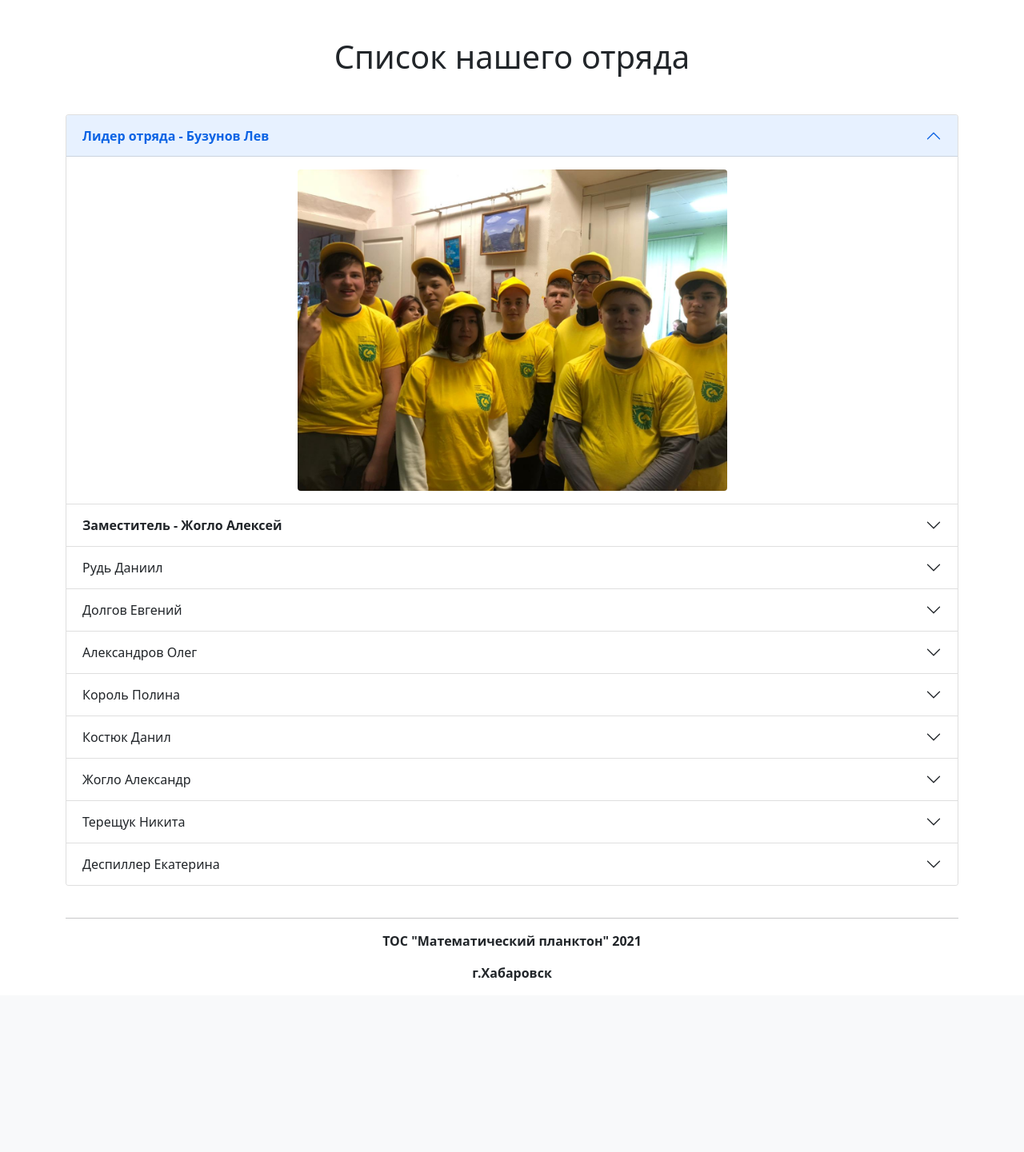
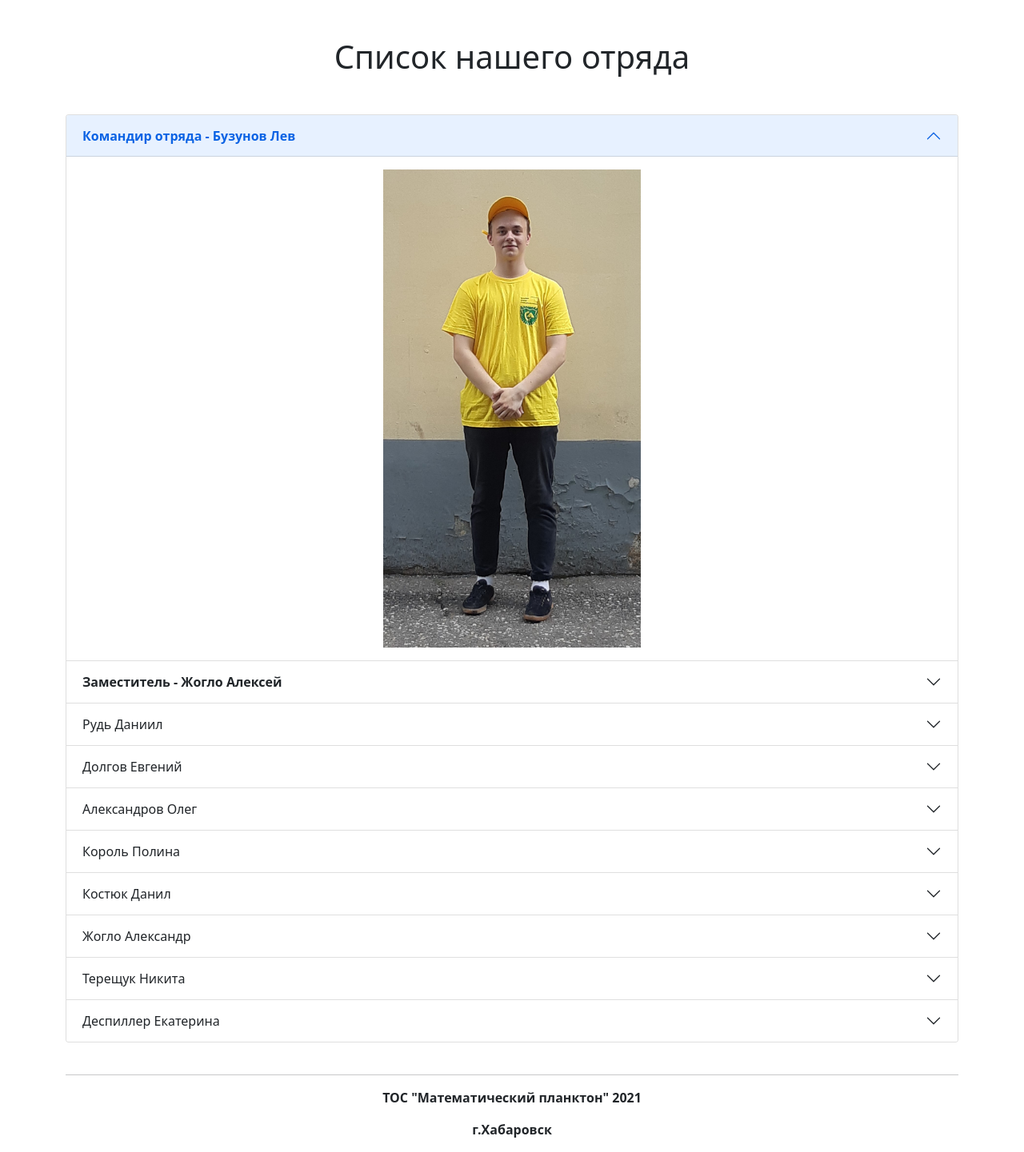
Before and after one commit to sokeri-shit-it/tos, a Flask app: page / in a window 1280 px wide. Shown: the part 1074-2515 px from the top of the page at 80% size. Before the commit the page ends 2301 px from the top, so only its background shows below. Run offline with Flask 2, Linux system fonts and the light colour scheme.

Commit message:
Доделал список отряда

```diff
--- a/static/css/all.css
+++ b/static/css/all.css
@@ -1,3 +1,15 @@
-div.my-background {
-    background-image: url('/static/css/back.png')
+div.my-accordion-button {
+    position: relative;
+    display: flex;
+    align-items: center;
+    width: 100%;
+    padding: 1rem 1.25rem;
+    font-size: 1rem;
+    color: #212529;
+    text-align: center;
+    background-color: #fff;
+    border: 0;
+    border-radius: 0;
+    overflow-anchor: none;
+    transition: color .15s ease-in-out,background-color .15s ease-in-out,border-color .15s ease-in-out,box-shadow .15s ease-in-out,border-radius .15s ease;
 }
--- a/templates/base.html
+++ b/templates/base.html
@@ -10,7 +10,6 @@
 	<script src="https://cdn.jsdelivr.net/npm/bootstrap@5.0.0-beta2/dist/js/bootstrap.bundle.min.js" integrity="sha384-b5kHyXgcpbZJO/tY9Ul7kGkf1S0CWuKcCD38l8YkeH8z8QjE0GmW1gYU5S9FOnJ0" crossorigin="anonymous"></script>
 	<link rel="shortcut icon" href="static/img/tos_logo.jpg" type="image/png">
 	<link rel="stylesheet" type="text/css" href="static/css/all.css">
-
 	<title>{% block title %}{% endblock %}</title>
 
 </head>
@@ -67,6 +66,7 @@
 	<main>
 		<div>{% block head %}{% endblock %}</div>
 		<div class="container">{% block container %}{% endblock %}</div>
+		<div class="container-lg">{% block containerLg %}{% endblock %}</div>
 
 		<footer class="container">
 			<br><hr>
--- a/templates/index.html
+++ b/templates/index.html
@@ -9,7 +9,7 @@
 			<div class="p-lg-5 my-5 text-primary text-center bg-white rounded-3">
 				<h1 class="display-4 fw-normal text-bold"><b> Математический планктон </b></h1><br>
 				<p class="lead fw-norma text-bold">Наш слоган</p><br>
-				<a class="btn btn-outline-primary" href="/about_us">Узнать больше
+				<a class="btn btn-outline-primary" href="/about-us">Узнать больше
 				<svg xmlns="http://www.w3.org/2000/svg" width="16" height="16" fill="currentColor" class="bi bi-box-arrow-in-right" viewBox="0 0 16 16">
 					<path fill-rule="evenodd" d="M6 3.5a.5.5 0 0 1 .5-.5h8a.5.5 0 0 1 .5.5v9a.5.5 0 0 1-.5.5h-8a.5.5 0 0 1-.5-.5v-2a.5.5 0 0 0-1 0v2A1.5 1.5 0 0 0 6.5 14h8a1.5 1.5 0 0 0 1.5-1.5v-9A1.5 1.5 0 0 0 14.5 2h-8A1.5 1.5 0 0 0 5 3.5v2a.5.5 0 0 0 1 0v-2z"/>
 					<path fill-rule="evenodd" d="M11.854 8.354a.5.5 0 0 0 0-.708l-3-3a.5.5 0 1 0-.708.708L10.293 7.5H1.5a.5.5 0 0 0 0 1h8.793l-2.147 2.146a.5.5 0 0 0 .708.708l3-3z"/>
@@ -19,127 +19,127 @@
 	</div>
 {% endblock %}
 
-{% block container %}
+{% block containerLg %}
 	<br>
 	<h1 class="text-bold text-center m-4">Список нашего отряда</h1><br>
-	<div class="accordion" id="accordionPanelsStayOpenExample">
+	<div class="accordion text-center" id="accordionExample">
 		<div class="accordion-item">
-		  <h2 class="accordion-header" id="panelsStayOpen-headingOne">
-			<button class="accordion-button" type="button" data-bs-toggle="collapse" data-bs-target="#panelsStayOpen-collapseOne" aria-expanded="true" aria-controls="panelsStayOpen-collapseOne">
-			  <b>Лидер отряда - Бузунов Лев</b>
+		  <h2 class="accordion-header" id="headingOne">
+			<button class="accordion-button" type="button" data-bs-toggle="collapse" data-bs-target="#collapseOne" aria-expanded="true" aria-controls="collapseOne">
+			  <b>Командир отряда - Бузунов Лев</b>
 			</button>
 		  </h2>
-		  <div id="panelsStayOpen-collapseOne" class="accordion-collapse collapse show" aria-labelledby="panelsStayOpen-headingOne">
-			<div class="accordion-body">
-				<img src="static/img/crew.jpeg" class="rounded mx-auto d-block" alt="Бузунов Лев" width="50%">
+		  <div id="collapseOne" class="accordion-collapse collapse show" aria-labelledby="headingOne" data-bs-parent="#accordionExample">
+			<div class="accordion-body	">
+				<img src="static/img/buzunov.jpg" alt="Командир отряда - Бузунов Лев" width="30%">
 			</div>
 		  </div>
 		</div>
 		<div class="accordion-item">
-		  <h2 class="accordion-header" id="panelsStayOpen-headingTwo">
-			<button class="accordion-button collapsed" type="button" data-bs-toggle="collapse" data-bs-target="#panelsStayOpen-collapseTwo" aria-expanded="false" aria-controls="panelsStayOpen-collapseTwo">
+		  <h2 class="accordion-header" id="headingTwo">
+			<button class="accordion-button collapsed" type="button" data-bs-toggle="collapse" data-bs-target="#collapseTwo" aria-expanded="false" aria-controls="collapseTwo">
 			  <b>Заместитель - Жогло Алексей</b>
 			</button>
 		  </h2>
-		  <div id="panelsStayOpen-collapseTwo" class="accordion-collapse collapse" aria-labelledby="panelsStayOpen-headingTwo">
+		  <div id="collapseTwo" class="accordion-collapse collapse" aria-labelledby="headingTwo" data-bs-parent="#accordionExample">
 			<div class="accordion-body">
-				<img src="static/img/crew.jpeg" class="rounded mx-auto d-block" alt="Бузунов Лев" width="50%">
+				<img src="static/img/old.jpg" alt="Заместитель - Жогло Алексей" width="30%">
 			</div>
 		  </div>
 		</div>
 		<div class="accordion-item">
-			<h2 class="accordion-header" id="panelsStayOpen-headingTwo">
-			  <button class="accordion-button collapsed" type="button" data-bs-toggle="collapse" data-bs-target="#panelsStayOpen-collapseTwo" aria-expanded="false" aria-controls="panelsStayOpen-collapseTwo">
+		  <h2 class="accordion-header" id="headingThree">
+			<button class="accordion-button collapsed" type="button" data-bs-toggle="collapse" data-bs-target="#collapseThree" aria-expanded="false" aria-controls="collapseThree">
 				Рудь Даниил
 			</button>
 		  </h2>
-			<div id="panelsStayOpen-collapseTwo" class="accordion-collapse collapse" aria-labelledby="panelsStayOpen-headingTwo">
+		  <div id="collapseThree" class="accordion-collapse collapse" aria-labelledby="headingThree" data-bs-parent="#accordionExample">
 			<div class="accordion-body">
-				  <img src="static/img/crew.jpeg" class="rounded mx-auto d-block" alt="Бузунов Лев" width="50%">
+				<img src="static/img/rud.jpg" alt="Рудь Даниил" width="30%">
 			</div>
 		  </div>
 		</div>
 		<div class="accordion-item">
-			<h2 class="accordion-header" id="panelsStayOpen-headingTwo">
-			  <button class="accordion-button collapsed" type="button" data-bs-toggle="collapse" data-bs-target="#panelsStayOpen-collapseTwo" aria-expanded="false" aria-controls="panelsStayOpen-collapseTwo">
+			<h2 class="accordion-header" id="headingFour">
+			<button class="accordion-button collapsed" type="button" data-bs-toggle="collapse" data-bs-target="#collapseFour" aria-expanded="false" aria-controls="collapseFour">
 				Долгов Евгений
 			</button>
 			</h2>
-			<div id="panelsStayOpen-collapseTwo" class="accordion-collapse collapse" aria-labelledby="panelsStayOpen-headingTwo">
+			<div id="collapseFour" class="accordion-collapse collapse" aria-labelledby="headingFour" data-bs-parent="#accordionExample">
 			<div class="accordion-body">
-				  <img src="static/img/crew.jpeg" class="rounded mx-auto d-block" alt="Бузунов Лев" width="50%">
+				<img src="static/img/dolgov.jpg" alt="Долгов Евгений" width="30%">
 			</div>
 			</div>
 		</div>
 		<div class="accordion-item">
-			<h2 class="accordion-header" id="panelsStayOpen-headingTwo">
-			  <button class="accordion-button collapsed" type="button" data-bs-toggle="collapse" data-bs-target="#panelsStayOpen-collapseTwo" aria-expanded="false" aria-controls="panelsStayOpen-collapseTwo">
+			<h2 class="accordion-header" id="headingFive">
+			<button class="accordion-button collapsed" type="button" data-bs-toggle="collapse" data-bs-target="#collapseFive" aria-expanded="false" aria-controls="collapseFive">
 				Александров Олег
 			</button>
 			</h2>
-			<div id="panelsStayOpen-collapseTwo" class="accordion-collapse collapse" aria-labelledby="panelsStayOpen-headingTwo">
+			<div id="collapseFive" class="accordion-collapse collapse" aria-labelledby="headingFive" data-bs-parent="#accordionExample">
 			<div class="accordion-body">
-				  <img src="static/img/crew.jpeg" class="rounded mx-auto d-block" alt="Бузунов Лев" width="50%">
+				<img src="static/img/oleg.jpg" alt="Александров Олег" width="30%">
 			</div>
 			</div>
 		</div>
 		<div class="accordion-item">
-			<h2 class="accordion-header" id="panelsStayOpen-headingTwo">
-			  <button class="accordion-button collapsed" type="button" data-bs-toggle="collapse" data-bs-target="#panelsStayOpen-collapseTwo" aria-expanded="false" aria-controls="panelsStayOpen-collapseTwo">
+			<h2 class="accordion-header" id="headingSix">
+			<button class="accordion-button collapsed" type="button" data-bs-toggle="collapse" data-bs-target="#collapseSix" aria-expanded="false" aria-controls="collapseSix">
 				Король Полина
 			</button>
 			</h2>
-			<div id="panelsStayOpen-collapseTwo" class="accordion-collapse collapse" aria-labelledby="panelsStayOpen-headingTwo">
+			<div id="collapseSix" class="accordion-collapse collapse" aria-labelledby="headingSix" data-bs-parent="#accordionExample">
 			<div class="accordion-body">
-				  <img src="static/img/crew.jpeg" class="rounded mx-auto d-block" alt="Бузунов Лев" width="50%">
+				<img src="static/img/korol.jpg" alt="Король Полина" width="30%">
 			</div>
 			</div>
 		</div>
 		<div class="accordion-item">
-			<h2 class="accordion-header" id="panelsStayOpen-headingTwo">
-			  <button class="accordion-button collapsed" type="button" data-bs-toggle="collapse" data-bs-target="#panelsStayOpen-collapseTwo" aria-expanded="false" aria-controls="panelsStayOpen-collapseTwo">
+			<h2 class="accordion-header" id="headingSeven">
+			<button class="accordion-button collapsed" type="button" data-bs-toggle="collapse" data-bs-target="#collapseSeven" aria-expanded="false" aria-controls="collapseSeven">
 				Костюк Данил
 			</button>
 			</h2>
-			<div id="panelsStayOpen-collapseTwo" class="accordion-collapse collapse" aria-labelledby="panelsStayOpen-headingTwo">
+			<div id="collapseSeven" class="accordion-collapse collapse" aria-labelledby="headingSeven" data-bs-parent="#accordionExample">
 			<div class="accordion-body">
-				  <img src="static/img/crew.jpeg" class="rounded mx-auto d-block" alt="Бузунов Лев" width="50%">
+				<img src="static/img/kostuk.jpg" alt="Костюк Данил" width="30%">
 			</div>
 			</div>
 		</div>
 		<div class="accordion-item">
-			<h2 class="accordion-header" id="panelsStayOpen-headingTwo">
-			  <button class="accordion-button collapsed" type="button" data-bs-toggle="collapse" data-bs-target="#panelsStayOpen-collapseTwo" aria-expanded="false" aria-controls="panelsStayOpen-collapseTwo">
+			<h2 class="accordion-header" id="headingEight">
+			<button class="accordion-button collapsed" type="button" data-bs-toggle="collapse" data-bs-target="#collapseEight" aria-expanded="false" aria-controls="collapseEight">
 				Жогло Александр
 			</button>
 			</h2>
-			<div id="panelsStayOpen-collapseTwo" class="accordion-collapse collapse" aria-labelledby="panelsStayOpen-headingTwo">
+			<div id="collapseEight" class="accordion-collapse collapse" aria-labelledby="headingEight" data-bs-parent="#accordionExample">
 			<div class="accordion-body">
-				  <img src="static/img/crew.jpeg" class="rounded mx-auto d-block" alt="Бузунов Лев" width="50%">
+				<img src="static/img/young.jpg" alt="Жогло Александр" width="30%">
 			</div>
 			</div>
 		</div>
 		<div class="accordion-item">
-			<h2 class="accordion-header" id="panelsStayOpen-headingTwo">
-			  <button class="accordion-button collapsed" type="button" data-bs-toggle="collapse" data-bs-target="#panelsStayOpen-collapseTwo" aria-expanded="false" aria-controls="panelsStayOpen-collapseTwo">
+			<h2 class="accordion-header" id="headingNine">
+			<button class="accordion-button collapsed" type="button" data-bs-toggle="collapse" data-bs-target="#collapseNine" aria-expanded="false" aria-controls="collapseNine">
 				Терещук Никита
 			</button>
 			</h2>
-			<div id="panelsStayOpen-collapseTwo" class="accordion-collapse collapse" aria-labelledby="panelsStayOpen-headingTwo">
+			<div id="collapseNine" class="accordion-collapse collapse" aria-labelledby="headingNine" data-bs-parent="#accordionExample">
 			<div class="accordion-body">
-				  <img src="static/img/crew.jpeg" class="rounded mx-auto d-block" alt="Бузунов Лев" width="50%">
+				<img src="static/img/nikita.jpg" alt="Терещук Никита" width="30%">
 			</div>
 			</div>
 		</div>
 		<div class="accordion-item">
-			<h2 class="accordion-header" id="panelsStayOpen-headingTwo">
-			  <button class="accordion-button collapsed" type="button" data-bs-toggle="collapse" data-bs-target="#panelsStayOpen-collapseTwo" aria-expanded="false" aria-controls="panelsStayOpen-collapseTwo">
+			<h2 class="accordion-header" id="headingTen">
+			<button class="accordion-button collapsed" type="button" data-bs-toggle="collapse" data-bs-target="#collapseTen" aria-expanded="false" aria-controls="collapseTen">
 				Деспиллер Екатерина
 			</button>
 			</h2>
-			<div id="panelsStayOpen-collapseTwo" class="accordion-collapse collapse" aria-labelledby="panelsStayOpen-headingTwo">
+			<div id="collapseTen" class="accordion-collapse collapse" aria-labelledby="headingTen" data-bs-parent="#accordionExample">
 			<div class="accordion-body">
-				  <img src="static/img/crew.jpeg" class="rounded mx-auto d-block" alt="Бузунов Лев" width="50%">
+				<img src="static/img/despiler.jpg" alt="Деспиллер Екатерина" width="30%">
 			</div>
 			</div>
 		</div>
```
Also changed, not shown: static/img/buzunov.jpg (added), static/img/despiler.jpg (added), static/img/dolgov.jpg (added), static/img/korol.jpg (added), static/img/kostuk.jpg (added), static/img/nikita.jpg (added), static/img/old.jpg (added), static/img/oleg.jpg (added), static/img/rud.jpg (added), static/img/young.jpg (added). Lines whose indentation alone changed are shown as unchanged.
